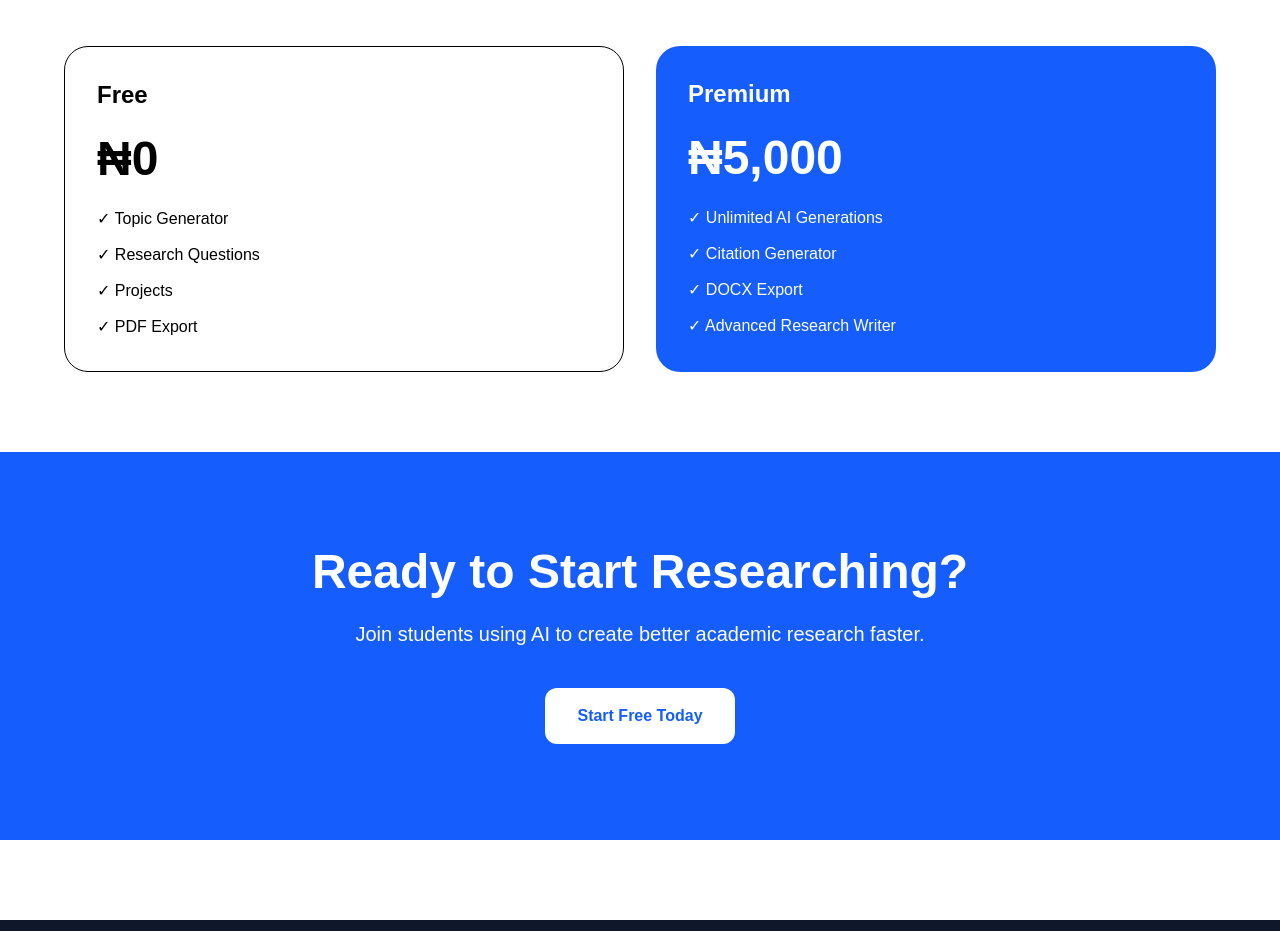
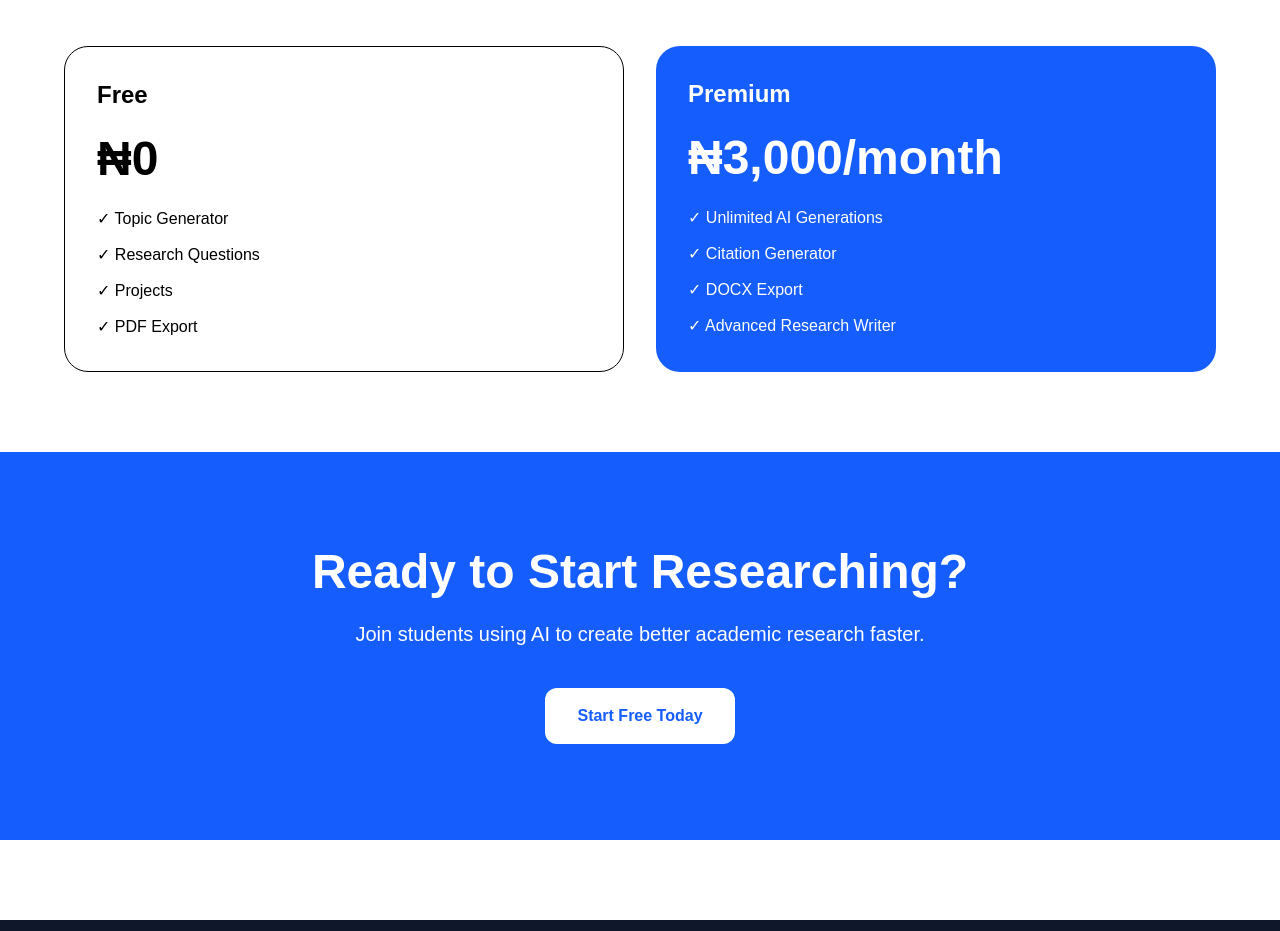
Before and after one commit to udungeriphymbarr/researchhub-ai, a React (Vite) app in the folder client/: page / in a window 1280 px wide. Shown: the part 3225-4156 px from the top of the page. Built offline with nearby package versions, Linux system fonts and the light colour scheme; no server answers.

Commit message:
Updated payment controller to handle payment processing and updated Home page to reflect payment status.

```diff
--- a/client/src/pages/Home/Home.jsx
+++ b/client/src/pages/Home/Home.jsx
@@ -407,7 +407,7 @@ if (token) {
         </h3>
 
         <p className="text-5xl font-bold my-6">
-          ₦5,000
+          ₦3,000/month
         </p>
 
         <ul className="space-y-3">
```
Also changed, not shown: 1 other file (tests, documents, lock files or other folders).
